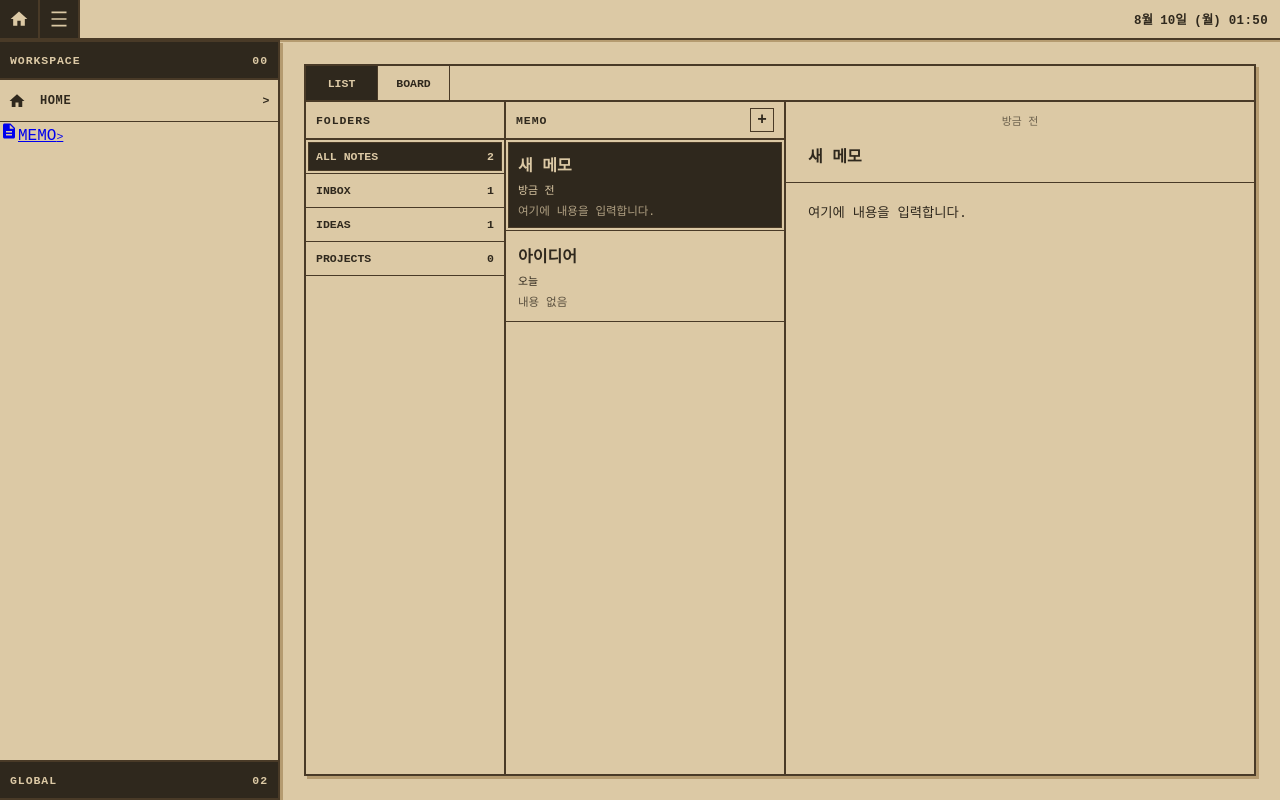
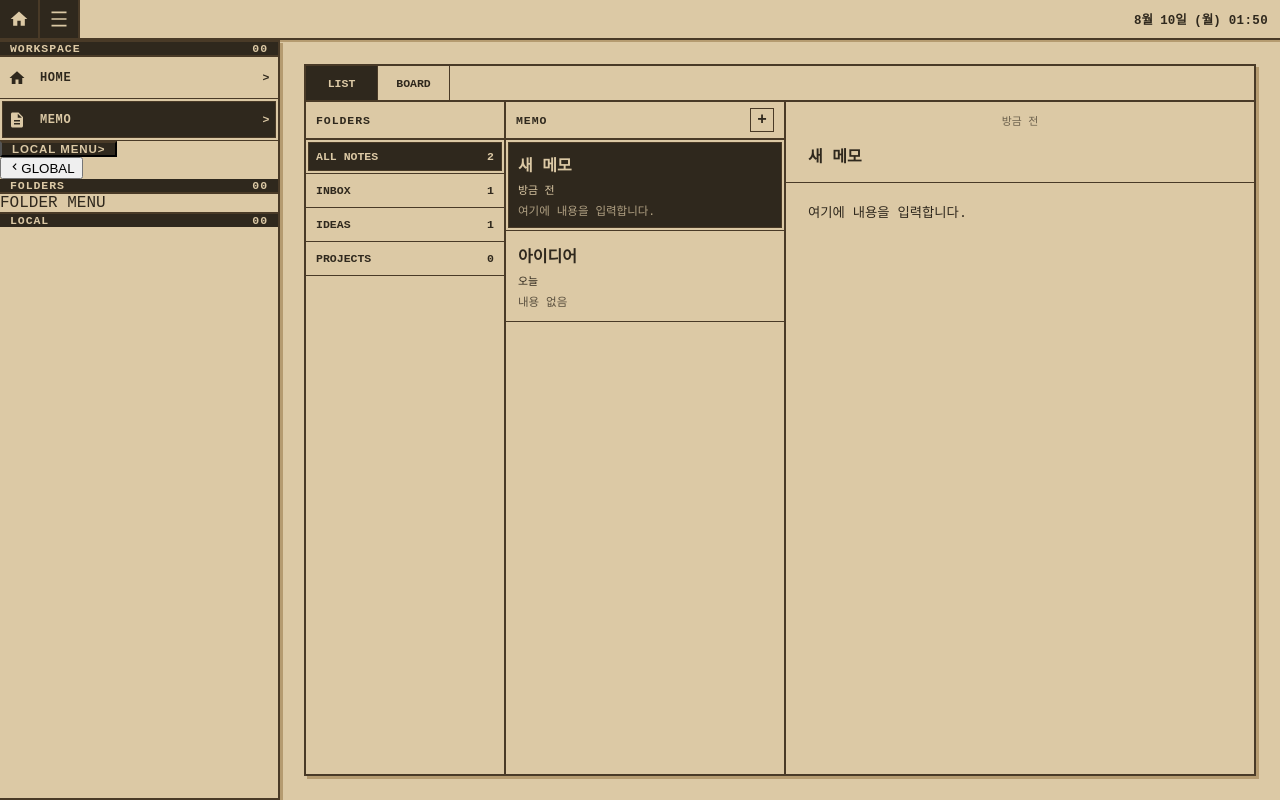
Before and after one commit to neukdol30-ai/workspace, a React app in the folder frontend/: page /memo/list in a window 1280 px wide. Built offline with nearby package versions, Linux system fonts and the light colour scheme; the HTML template or start-up script is replaced by a standard one.

Commit message:
메모 시스템 분활 작업

```diff
--- a/frontend/src/App.jsx
+++ b/frontend/src/App.jsx
@@ -10,6 +10,7 @@ function App() {
     const navigate = useNavigate()
     const location = useLocation()
     const [isMenuPinned, setIsMenuPinned] = useState(true)
+    const [sideMenuMode, setSideMenuMode] = useState('global')
 
     const shouldMoveContent =
         isMenuPinned && location.pathname.startsWith('/memo')
@@ -17,9 +18,13 @@ function App() {
     return (
         <main className="workspace">
             <TopBar
-                onHome={() => navigate('/')}
+                onHome={() => {
+                    setSideMenuMode('global')
+                    navigate('/')}}
                 isMenuPinned={isMenuPinned}
                 onMenuPinnedChange={setIsMenuPinned}
+                sideMenuMode={sideMenuMode}
+                onsideMenuModeChange={setSideMenuMode}
             />
 
             <div
--- a/frontend/src/component/layout/SideMenu.jsx
+++ /dev/null
@@ -1,68 +0,0 @@
-import { NavLink } from 'react-router-dom'
-import { MdHome, MdDescription } from 'react-icons/md'
-import './SideMenu.css';
-
-const globalMenuItems = [
-    {
-       id: 'home',
-       label: 'HOME',
-       path: '/',
-       icon: MdHome,
-       end: true,
-    },
-    {
-        id: 'memo',
-        label: 'MEMO',
-        path: '/memo/list',
-        icon: MdDescription,
-    }
-]
-
-function  SideMenu({ isOpen }) {
-    return (
-        <aside
-            className={`side-menu ${isOpen ? 'side-menu--open' : ''}`}
-            aria-label="Global menu"
-        >
-            <div className="side-menu-heading">
-                <span>WORKSPACE</span>
-                <span>00</span>
-            </div>
-
-            <nav className="side-menu-list" aria-label="Workspace shortcuts">
-                {globalMenuItems.map((menu) =>{
-                    const Icon = menu.icon
-
-                    return(
-                        <NavLink
-                            className={({ isActive }) =>
-                                `side-menu-item${isActive ? 'side-menu-item--active' : ''}`
-                        }
-                            end={menu.end}
-                            key={menu.id}
-                            to={menu.path}
-                            >
-                            <Icon className="side-menu-item-icon" aria-hidden="true" />
-                            <span className="side-menu-item-label">
-                                {menu.label}
-                            </span>
-                            <span className="side-menu-item-marker" aria-hidden="true">
-                                &gt;
-                            </span>
-                        </NavLink>
-                    )
-                })}
-            </nav>
-
-            <div className="side-menu-spacer" />
-
-            <div className="side-menu-footer">
-                <span>GLOBAL</span>
-                <span>{String(globalMenuItems.length).padStart(2, '0')}</span>
-            </div>
-        </aside>
-
-    )
-}
-
-export default SideMenu
--- a/frontend/src/component/layout/TopBar.jsx
+++ b/frontend/src/component/layout/TopBar.jsx
@@ -1,9 +1,12 @@
 import { useEffect, useState } from 'react'
 import { MdHome, MdDensityMedium } from 'react-icons/md'
-import SideMenu from './SideMenu'
+import SideMenu from './sideMenu/SideMenu'
 import './TopBar.css'
 
-function TopBar({ onHome, isMenuPinned, onMenuPinnedChange, }) {
+function TopBar({
+                    onHome, isMenuPinned, onMenuPinnedChange,
+                    sideMenuMode, onSideMenuModeChange,
+                }) {
     const [now, setNow] = useState(new Date())
     const [isMenuHovered, setIsMenuHovered] = useState(false)
 
@@ -73,7 +76,11 @@ function TopBar({ onHome, isMenuPinned, onMenuPinnedChange, }) {
 
                         <MdDensityMedium className="topbar-icon" aria-hidden="true"/>
                     </button>
-                    <SideMenu isOpen={isMenuOpen} />
+                    <SideMenu
+                        isOpen={isMenuOpen}
+                        sideMenuMode={sideMenuMode}
+                        onSideMenuModeChange={onSideMenuModeChange}
+                    />
                 </div>
             </div>
 
--- /dev/null
+++ b/frontend/src/component/layout/sideMenu/GlobalSideMenu.jsx
@@ -0,0 +1,75 @@
+import { NavLink } from 'react-router-dom'
+import { MdDescription, MdHome } from 'react-icons/md'
+import './GlobalSideMenu.css'
+
+const globalMenuItems = [
+    {
+        id: 'home',
+        label: 'HOME',
+        path: '/',
+        icon: MdHome,
+        end: true,
+    },
+    {
+        id: 'memo',
+        label: 'MEMO',
+        path: '/memo/list',
+        icon: MdDescription,
+    },
+]
+
+function GlobalSideMenu({ supportsLocalMenu, onOpenLocalMenu }) {
+    return (
+        <section className="side-menu-pane" aria-label="Global shortcuts">
+            <div className="side-menu-heading">
+                <span>WORKSPACE</span>
+                <span>00</span>
+            </div>
+
+            <nav className="side-menu-list">
+                {globalMenuItems.map((menu) => {
+                    const Icon = menu.icon
+
+                    return (
+                        <NavLink
+                            className={({ isActive }) =>
+                                `side-menu-item ${
+                                    isActive ? 'side-menu-item--active' : ''
+                                }`
+                            }
+                            end={menu.end}
+                            key={menu.id}
+                            to={menu.path}
+                        >
+                            <Icon className="side-menu-item-icon" aria-hidden="true" />
+                            <span className="side-menu-item-label">{menu.label}</span>
+                            <span className="side-menu-item-marker" aria-hidden="true">
+                &gt;
+              </span>
+                        </NavLink>
+                    )
+                })}
+            </nav>
+
+            <div className="side-menu-spacer" />
+
+            {supportsLocalMenu ? (
+                <button
+                    className="side-menu-footer side-menu-footer--button"
+                    type="button"
+                    onClick={onOpenLocalMenu}
+                >
+                    <span>LOCAL MENU</span>
+                    <span>&gt;</span>
+                </button>
+            ) : (
+                <div className="side-menu-footer">
+                    <span>GLOBAL</span>
+                    <span>{String(globalMenuItems.length).padStart(2, '0')}</span>
+                </div>
+            )}
+        </section>
+    )
+}
+
+export default GlobalSideMenu
--- /dev/null
+++ b/frontend/src/component/layout/sideMenu/MemosideMenu.jsx
@@ -0,0 +1,41 @@
+import { MdChevronLeft } from 'react-icons/md'
+import './MemoSideMenu.css'
+
+function MemoSideMenu({ onReturnGlobal }) {
+    return (
+        <section
+            className="side-menu-pane memo-side-menu"
+            aria-label="Memo folders"
+        >
+            <button
+                className="side-menu-local-rail"
+                type="button"
+                aria-label="Return to global menu"
+                onClick={onReturnGlobal}
+            >
+                <MdChevronLeft aria-hidden="true" />
+                <span>GLOBAL</span>
+            </button>
+
+            <div className="side-menu-local-content">
+                <div className="side-menu-heading">
+                    <span>FOLDERS</span>
+                    <span>00</span>
+                </div>
+
+                <div className="side-menu-local-empty">
+                    FOLDER MENU
+                </div>
+
+                <div className="side-menu-spacer" />
+
+                <div className="side-menu-footer">
+                    <span>LOCAL</span>
+                    <span>00</span>
+                </div>
+            </div>
+        </section>
+    )
+}
+
+export default MemoSideMenu
--- /dev/null
+++ b/frontend/src/component/layout/sideMenu/SideMenu.jsx
@@ -0,0 +1,45 @@
+import { useLocation } from 'react-router-dom'
+import GlobalSideMenu from './GlobalSideMenu'
+import MemoSideMenu from './MemoSideMenu'
+import './SideMenu.css'
+
+function SideMenu({
+                      isOpen,
+                      sideMenuMode,
+                      onSideMenuModeChange,
+                  }) {
+    const location = useLocation()
+
+    const supportsLocalMenu = location.pathname.startsWith('/memo')
+
+    const activeMode =
+        supportsLocalMenu ? sideMenuMode : 'global'
+
+    return (
+        <aside
+            className={`side-menu ${isOpen ? 'side-menu--open' : ''}`}
+            aria-label="Menu"
+        >
+            <div className="side-menu-mode-viewport">
+                <div
+                    className={`side-menu-mode-track ${
+                        activeMode === 'local'
+                            ? 'side-menu-mode-track--local'
+                            : ''
+                    }`}
+                >
+                    <GlobalSideMenu
+                        supportsLocalMenu={supportsLocalMenu}
+                        onOpenLocalMenu={() => onSideMenuModeChange('local')}
+                    />
+
+                    <MemoSideMenu
+                        onReturnGlobal={() => onSideMenuModeChange('global')}
+                    />
+                </div>
+            </div>
+        </aside>
+    )
+}
+
+export default SideMenu
```
Also changed, not shown: frontend/src/component/layout/sideMenu/GlobalSideMenu.css (added), frontend/src/component/layout/sideMenu/MemoSideMenu.css (added), frontend/src/component/layout/sideMenu/SideMenu.css (renamed from frontend/src/component/layout/SideMenu.css).
